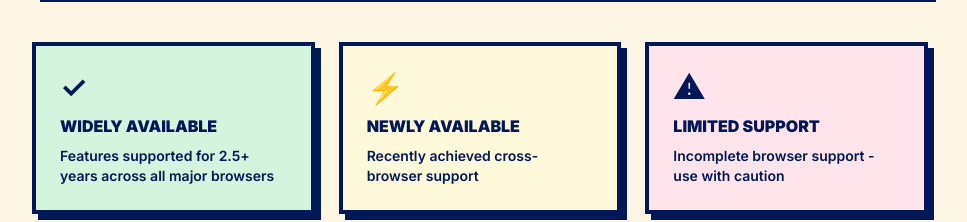
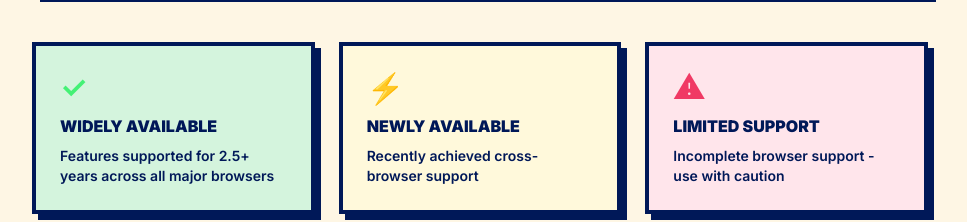
Before and after one commit to malawadd/baseline, a Next.js app: page / in a window 1280 px wide. Shown: the part 534-756 px from the top of the page, without its empty margins (160-1127 px from the left). Built offline with nearby package versions, Linux system fonts and the light colour scheme.

Commit message:
Updated the readme

```diff
--- a/src/app/page.tsx
+++ b/src/app/page.tsx
@@ -32,7 +32,7 @@ export default function Home() {
           {/* Info Cards */}
           <div className="grid md:grid-cols-3 gap-6 mt-12">
             <div className="bg-[#d4f4dd] border-4 border-[#001858] p-6 shadow-[6px_6px_0px_#001858]">
-              <div className="text-3xl mb-2">✓</div>
+              <div className="text-3xl mb-2 text-[#44f175]">✓</div>
               <h3 className="font-black text-[#001858] uppercase mb-2">Widely Available</h3>
               <p className="text-[#001858] font-semibold text-sm">Features supported for 2.5+ years across all major browsers</p>
             </div>
@@ -42,7 +42,7 @@ export default function Home() {
               <p className="text-[#001858] font-semibold text-sm">Recently achieved cross-browser support</p>
             </div>
             <div className="bg-[#ffe5eb] border-4 border-[#001858] p-6 shadow-[6px_6px_0px_#001858]">
-              <div className="text-3xl mb-2">⚠</div>
+              <div className="text-3xl mb-2 text-[#f03964]">⚠</div>
               <h3 className="font-black text-[#001858] uppercase mb-2">Limited Support</h3>
               <p className="text-[#001858] font-semibold text-sm">Incomplete browser support - use with caution</p>
             </div>
--- a/src/components/BaselineFeaturesDisplay.tsx
+++ b/src/components/BaselineFeaturesDisplay.tsx
@@ -332,7 +332,7 @@ export default function BaselineFeaturesDisplay({ features }: BaselineFeaturesDi
                           <div className="flex-1 min-w-0">
                             <div className="flex items-center gap-3 mb-2">
                               <h5 className="font-black text-[#001858] uppercase text-base">{feature.name}</h5>
-                              <span className="text-xs px-3 py-1 bg-white border-2 border-[#001858] shadow-[2px_2px_0px_#001858] font-black uppercase">
+                              <span className="text-xs px-3 py-1  border-2 border-[#001858] shadow-[2px_2px_0px_#001858] uppercase text-[#001858]">
                                 {feature.status}
                               </span>
                             </div>
```
Also changed, not shown: head.png (added), 1 other file (tests, documents, lock files or other folders).
